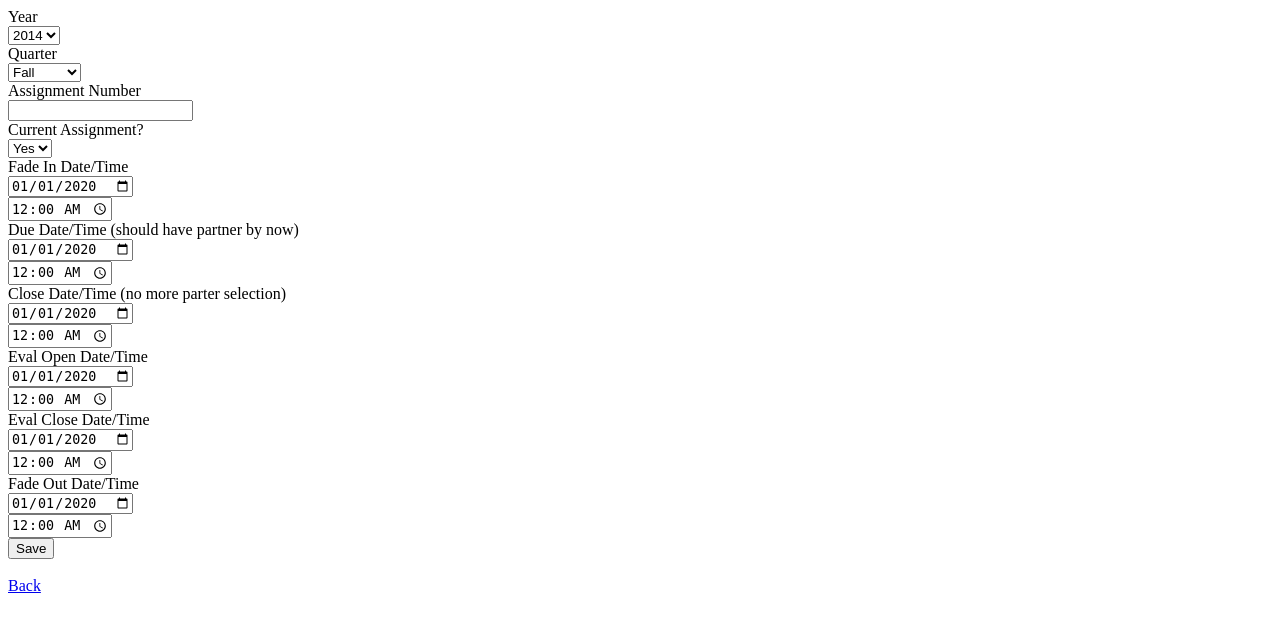
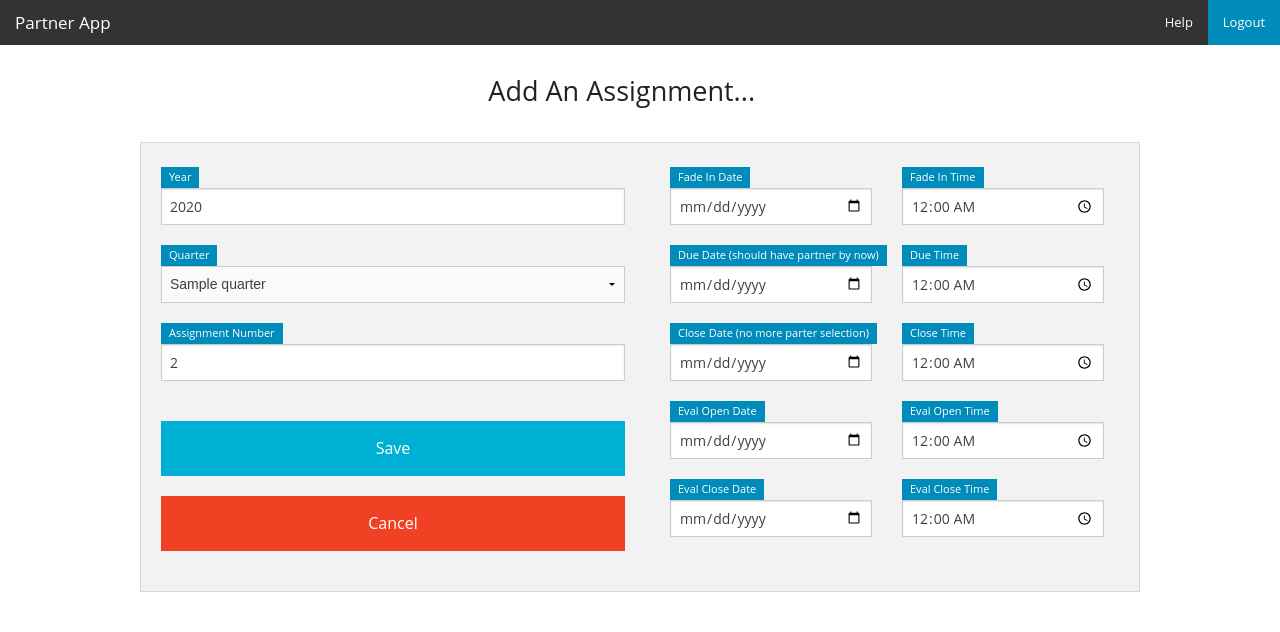
Before and after one commit to austinsherron/partner_app, a Python web app: template templates/admin_add_assignment.html in a window 1280 px wide. Shown: the top 632 px of the page. Run offline with Jinja, Linux system fonts and the light colour scheme; the template is opened without the code that fills it: most values are stand-ins (such as "Sample title", 1, 10 or a date in 2020).

Commit message:
add year and quarter queries to CustomHandler; improve admin_add_assignment interface; update add assignment admin view to handle improvements to corresponding interface

```diff
--- a/templates/admin_add_assignment.html
+++ b/templates/admin_add_assignment.html
@@ -1,64 +1,106 @@
-<!DOCTYPE html>
-{% autoescape true %}
+{% extends 'templates/admin_common.html' %}
+{% block content%}
 
-<html>
-  <body>
+<div class="row">
+
+	<br>
+
+	<div class="small-4 columns small-offset-4">
+		<h3 class="small-centered">Add An Assignment...</h3>
+		<br>
+	</div>
+
+	<div class="small-12 columns panel">
+		<div class="row">
+
 			<form action="/admin/assignment/add" method="post" enctype="multipart/form-data">
+				<div class="small-6 columns">
 					<div>
-		<label>Year</label><br>
-		<select name="year">
-		  <option value="2012">2012</option>
-		  <option value="2013">2013</option>
-		  <option value="2014" selected>2014</option>
-		  <option value="2015">2015</option>
-		  <option value="2016">2016</option>
-		  <option value="2017">2017</option>
-		  <option value="2018">2018</option>
+						<span class="label">Year</span><br>
+						<input type="number" name="year" value="{{ year }}" />
+					</div>
+					<div>
+						<span class="label">Quarter</span><br>
+						<select name="quarter">
+							{% for num,name in quarters %}
+								{% if num == quarter %}
+									<option value="{{ num }}" selected>{{ name }}</option>
+								{% else %}
+									<option value="{{ num }}">{{ name }}</option>
+								{% endif %}
+							{% endfor %}
 						</select>
 					</div>
 			  		<div>
-		<label>Quarter</label><br>
-		<select name="quarter">
-		  <option value="1">Fall</option>
-		  <option value="2">Winter</option>
-		  <option value="3">Spring</option>
-		  <option value="4">Summer</option>
-		</select>
+						<span class="label">Assignment Number</span><br>
+						<input name="assign_num" type="number" value="{{ 1 if not current else current.number + 1 }}"/>
 			  		</div>
-	  <div>
-		<label>Assignment Number</label><br>
-		<input name="assign_num" type="number">
+					<br>
+					<input class="button expand" type="submit" value="Save">
+					<a class="button expand alert" href="/admin">Cancel</a>
 				</div>
-	  <div>
-		<label>Current Assignment?</label><br>
-		<select name="current">
-		  <option value="True">Yes</option>
-		  <option value="False">No</option>
-		</select>
+
+				<div class="small-6 columns">
+					<div class="rows">
+						<div class="small-6 columns">
+						<span class="label">Fade In Date</span><br>
+							<input name="fade_in_date" type="date" value="{{ today }}">
 						</div>
-      <label>Fade In Date/Time</label><br>
-	  <div><input name="fade_in_date" type="date" value="{{ year }}-01-01"></div>
-	  <div><input name="fade_in_time" type="time" value="00:00"></div>
-      <label>Due Date/Time (should have partner by now)</label><br>
-	  <div><input name="due_date" type="date" value="{{ year }}-01-01"></div>
-	  <div><input name="due_time" type="time" value="00:00"></div>
-      <label>Close Date/Time (no more parter selection)</label><br>
-	  <div><input name="close_date" type="date" value="{{ year }}-01-01"></div>
-	  <div><input name="close_time" type="time" value="00:00"></div>
-      <label>Eval Open Date/Time</label><br>
-	  <div><input name="eval_open_date" type="date" value="{{ year }}-01-01"></div>
-	  <div><input name="eval_open_time" type="time" value="00:00"></div>
-      <label>Eval Close Date/Time</label><br>
-	  <div><input name="eval_date" type="date" value="{{ year }}-01-01"></div>
-	  <div><input name="eval_time" type="time" value="00:00"></div>
-      <label>Fade Out Date/Time</label><br>
+						<div class="small-6 columns">
+							<span class="label">Fade In Time</span><br>
+							<input name="fade_in_time" type="time" value="00:00">
+						</div>
+					</div>
+
+					<div class="small-6 columns">
+						<span class="label">Due Date (should have partner by now)</span><br>
+						<input name="due_date" type="date" value="{{ today }}">
+					</div>
+					<div class="small-6 columns">
+						<span class="label">Due Time</span><br>
+						<input name="due_time" type="time" value="00:00">
+					</div>
+
+					<div class="small-6 columns">
+						<span class="label">Close Date (no more parter selection)</span><br>
+						<input name="close_date" type="date" value="{{ today }}">
+					</div>
+					<div class="small-6 columns">
+						<span class="label">Close Time</span><br>
+						<input name="close_time" type="time" value="00:00">
+					</div>
+
+					<div class="small-6 columns">
+						<span class="label">Eval Open Date</span><br>
+						<input name="eval_open_date" type="date" value="{{ today }}">
+					</div>
+					<div class="small-6 columns">
+						<span class="label">Eval Open Time</span><br>
+						<input name="eval_open_time" type="time" value="00:00">
+					</div>
+
+					<div class="small-6 columns">
+						<span class="label">Eval Close Date</span><br>
+						<input name="eval_date" type="date" value="{{ today }}">
+					</div>
+					<div class="small-6 columns">
+						<span class="label">Eval Close Time</span><br>
+						<input name="eval_time" type="time" value="00:00">
+					</div>
+
+					<!-- Not currently used -->
+
+					<div style="display: none">
+						<span class="label">Fade Out Date/Time</span><br>
 						<div><input name="fade_out_date" type="date" value="{{ year }}-01-01"></div>
 						<div><input name="fade_out_time" type="time" value="00:00"></div>
-	  <div><input type="submit" value="Save"><div>
+					</div>
+
+				</div>
 			</form>
 			<br>
-	<a href="/admin">Back</a>
-  </body>
-</html>
+		</div>
+	</div>
+</div>
 
-{% endautoescape %}
+{% endblock %}
```
Also changed, not shown: admin.py (+17 -3 lines), handler.py (+10 -1 lines), 2 other files. Lines whose indentation alone changed are shown as unchanged.
